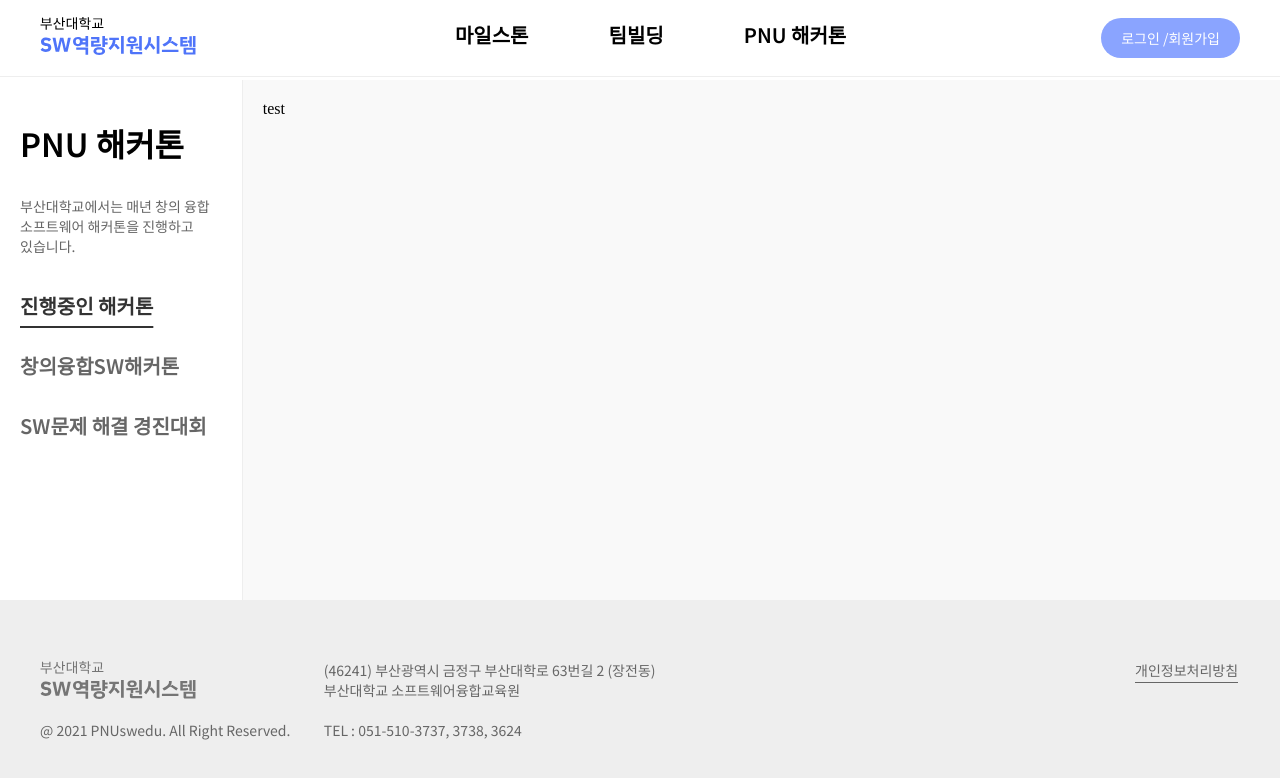
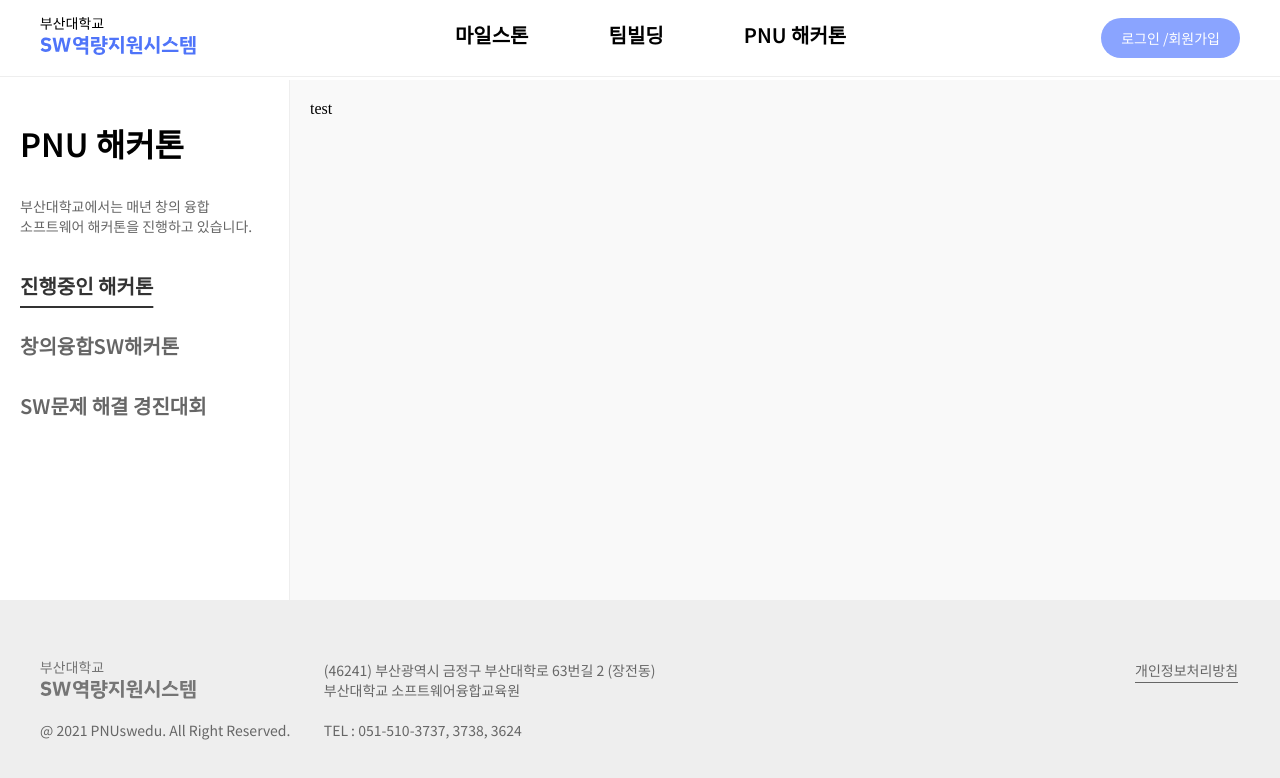
Before and after one commit to SW-CSS/sw-css, a Next.js app in the folder frontend/: page /hackathon in a window 1280 px wide. Shown: the top 778 px of the page. Built offline with nearby package versions, Linux system fonts and the light colour scheme.

Commit message:
refactor: 자잘한 스타일 개선
#27

```diff
--- a/frontend/src/app/(withSidebar)/styled.ts
+++ b/frontend/src/app/(withSidebar)/styled.ts
@@ -2,7 +2,7 @@
 
 import styled from 'styled-components';
 
-import { COLOR, RESPONSIVE_WIDTH } from '@/constants';
+import { COLOR, CONTENT_WIDTH, RESPONSIVE_WIDTH } from '@/constants';
 
 export const PageWithSidebarWrapper = styled.div`
   width: 100vw;
@@ -17,11 +17,8 @@ export const PageWithSidebarWrapper = styled.div`
 
 export const ContentWrapper = styled.div`
   background-color: ${COLOR.gray_bg_light};
-  width: 100%;
-  height: 100%;
+  flex-grow: 1;
   min-height: calc(100vh - 280px);
-  margin: auto;
-  overflow: hidden;
 
   @media screen and (max-width: ${RESPONSIVE_WIDTH.desktop}) {
     background-color: ${COLOR.white};
@@ -29,6 +26,7 @@ export const ContentWrapper = styled.div`
 `;
 
 export const Content = styled.div`
-  width: 970px;
+  width: ${CONTENT_WIDTH};
   padding: 20px;
+  overflow: hidden;
 `;
--- a/frontend/src/app/styled.ts
+++ b/frontend/src/app/styled.ts
@@ -6,18 +6,15 @@ import { RESPONSIVE_WIDTH } from '@/constants';
 
 export const PageWrapper = styled.div`
   width: 100vw;
-  height: 100%;
   min-height: calc(100vh - 280px);
   margin-top: 80px;
 
   @media screen and (max-width: ${RESPONSIVE_WIDTH.desktop}) {
     min-height: calc(100vh - 255px);
     margin-top: 55px;
-    display: block;
   }
 `;
 
 export const PageLayout = styled.div`
-  height: 100%;
   overflow: hidden;
 `;
--- a/frontend/src/components/SideBar/index.tsx
+++ b/frontend/src/components/SideBar/index.tsx
@@ -6,15 +6,7 @@ import { useCallback, useEffect, useState } from 'react';
 
 import { headerInfos } from '../Header';
 import { HeaderInfo, SubCategoryInfo } from '@/types';
-import {
-  SidebarCategory,
-  SidebarCategoryDescription,
-  SidebarCategoryList,
-  SidebarCategoryTitle,
-  SidebarMobileButton,
-  SidebarMobileWrapper,
-  SidebarWrapper,
-} from './styled';
+import * as S from './styled';
 
 const Sidebar = () => {
   const pathname = usePathname();
@@ -38,36 +30,43 @@ const Sidebar = () => {
   useEffect(() => {
     setCurrentCategory(headerInfos.filter((headerInfo) => pathname.startsWith(headerInfo.url))[0]);
     setCurrentSubCategory(findMatchPath());
-    console.log(currentSubCategory);
   }, [pathname, findMatchPath]);
 
   return (
     <>
-      <SidebarWrapper>
-        <SidebarCategoryTitle>{currentCategory?.title}</SidebarCategoryTitle>
-        <SidebarCategoryDescription>{currentCategory?.description}</SidebarCategoryDescription>
-        <SidebarCategoryList isOpen={isOpenNavigationBar}>
+      <S.SidebarWrapper>
+        <S.SidebarCategoryTitle>{currentCategory?.title}</S.SidebarCategoryTitle>
+        <S.SidebarCategoryDescription>{currentCategory?.description}</S.SidebarCategoryDescription>
+        <S.SidebarCategoryList isOpen={isOpenNavigationBar}>
           {currentCategory?.sub.map((sub) => (
-            <SidebarCategory isCurrentCategory={sub.title === currentSubCategory?.title} key={sub.title} href={sub.url}>
+            <S.SidebarCategory
+              isCurrentCategory={sub.title === currentSubCategory?.title}
+              key={sub.title}
+              href={sub.url}
+            >
               {sub.title}
-            </SidebarCategory>
+            </S.SidebarCategory>
           ))}
-        </SidebarCategoryList>
-      </SidebarWrapper>
-      <SidebarMobileWrapper>
-        <SidebarMobileButton onClick={() => setIsOpenNavigationBar(!isOpenNavigationBar)}>
+        </S.SidebarCategoryList>
+      </S.SidebarWrapper>
+      <S.SidebarMobileWrapper>
+        <S.SidebarMobileButton onClick={() => setIsOpenNavigationBar((prev) => !prev)}>
           {currentSubCategory?.title}
           {isOpenNavigationBar ? <FaChevronUp color="white" /> : <FaChevronDown color="white" />}
-        </SidebarMobileButton>
+        </S.SidebarMobileButton>
 
-        <SidebarCategoryList isOpen={isOpenNavigationBar}>
+        <S.SidebarCategoryList isOpen={isOpenNavigationBar}>
           {currentCategory?.sub.map((sub) => (
-            <SidebarCategory isCurrentCategory={sub.title === currentSubCategory?.title} key={sub.title} href={sub.url}>
+            <S.SidebarCategory
+              isCurrentCategory={sub.title === currentSubCategory?.title}
+              key={sub.title}
+              href={sub.url}
+            >
               {sub.title}
-            </SidebarCategory>
+            </S.SidebarCategory>
           ))}
-        </SidebarCategoryList>
-      </SidebarMobileWrapper>
+        </S.SidebarCategoryList>
+      </S.SidebarMobileWrapper>
     </>
   );
 };
--- a/frontend/src/components/SideBar/styled.ts
+++ b/frontend/src/components/SideBar/styled.ts
@@ -14,9 +14,7 @@ interface SidebarCategoryListProps {
 
 export const SidebarWrapper = styled.div`
   width: 290px;
-  height: 100%;
   min-height: calc(100vh - 280px);
-  display: block;
   padding: 40px 20px 0px 20px;
   border-right: 1px solid ${COLOR.border};
   background-color: ${COLOR.white};
@@ -42,17 +40,19 @@ export const SidebarCategoryList = styled.div<SidebarCategoryListProps>`
   display: flex;
   margin-top: 30px;
   flex-direction: column;
+  z-index: 1;
 
   @media screen and (max-width: ${RESPONSIVE_WIDTH.desktop}) {
-    transition: height 0.2s ease-in-out;
+    transition: all 0.6s ease-in-out;
     position: absolute;
     top: 45px;
     left: 0;
-    height: 0;
+    height: fit-content;
+    max-height: 0;
     overflow: hidden;
     margin-top: 0px;
     background-color: ${COLOR.gray_bg_light};
-    ${(props) => props.isOpen && `height: 123px;`}
+    ${(props) => props.isOpen && `max-height: 100vh;`}
   }
 `;
 
@@ -84,13 +84,12 @@ export const SidebarCategory = styled(Link)<SidebarCategoryProps>`
 `;
 
 export const SidebarMobileWrapper = styled.div`
-  display: none;
   width: 100%;
   height: inherit;
   position: relative;
 
-  @media screen and (max-width: ${RESPONSIVE_WIDTH.desktop}) {
-    display: block;
+  @media screen and (min-width: ${RESPONSIVE_WIDTH.desktop}) {
+    display: none;
   }
 `;
 
--- a/frontend/src/constants.ts
+++ b/frontend/src/constants.ts
@@ -1,4 +1,6 @@
 export const MAX_WIDTH = '1200px';
+
+export const CONTENT_WIDTH = '970px';
 
 export const RESPONSIVE_WIDTH = {
   mobile: '480px',
--- a/frontend/src/types.ts
+++ b/frontend/src/types.ts
@@ -1,7 +1,7 @@
 export interface HeaderInfo {
   title: string;
   url: string;
-  description: string;
+  description?: string;
   sub: SubCategoryInfo[];
 }
 
```
